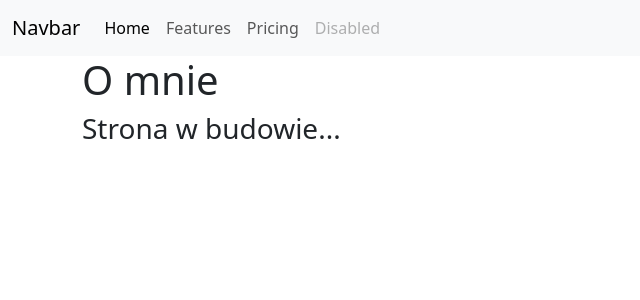
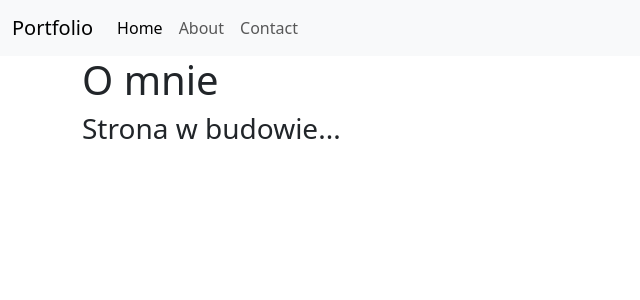
Before and after one commit to JBakunski/portfolio, a Django app: page /infos/me in a window 1280 px wide. Shown: the top 300 px of the page, without its empty margins (0-640 px from the left). Run offline with Django 4.2, Linux system fonts and the light colour scheme.

Commit message:
Fix Navbar

```diff
--- a/infos/templates/infos/base.html
+++ b/infos/templates/infos/base.html
@@ -8,23 +8,20 @@
   </head>
   <nav class="navbar navbar-expand-lg bg-body-tertiary">
   <div class="container-fluid">
-    <a class="navbar-brand" href="#">Navbar</a>
+    <a class="navbar-brand" href="{% url 'home' %}">Portfolio</a>
     <button class="navbar-toggler" type="button" data-bs-toggle="collapse" data-bs-target="#navbarNav" aria-controls="navbarNav" aria-expanded="false" aria-label="Toggle navigation">
       <span class="navbar-toggler-icon"></span>
     </button>
     <div class="collapse navbar-collapse" id="navbarNav">
       <ul class="navbar-nav">
         <li class="nav-item">
-          <a class="nav-link active" aria-current="page" href="#">Home</a>
+          <a class="nav-link active" aria-current="page" href="{% url 'home' %}">Home</a>
         </li>
         <li class="nav-item">
-          <a class="nav-link" href="#">Features</a>
+          <a class="nav-link" href="{% url 'about' %}">About</a>
         </li>
         <li class="nav-item">
-          <a class="nav-link" href="#">Pricing</a>
-        </li>
-        <li class="nav-item">
-          <a class="nav-link disabled">Disabled</a>
+          <a class="nav-link" href="{% url 'contact' %}">Contact</a>
         </li>
       </ul>
     </div>
--- a/infos/urls.py
+++ b/infos/urls.py
@@ -2,7 +2,7 @@ from django.urls import path
 from .views import home, contact, about
 
 urlpatterns = [
-    path('', home),
-    path('me', about),
-    path('contact', contact),
+    path('', home, name='home'),
+    path('me', about, name='about'),
+    path('contact', contact, name='contact'),
 ]
--- a/portfolio/urls.py
+++ b/portfolio/urls.py
@@ -15,8 +15,10 @@ Including another URLconf
 """
 from django.contrib import admin
 from django.urls import path, include
+from django.shortcuts import redirect
 
 urlpatterns = [
+    path('', lambda request: redirect('infos/', permanent=True)),
     path('admin/', admin.site.urls),
     path('infos/', include("infos.urls")),
 ]
```
Also changed, not shown: 1 other file.
